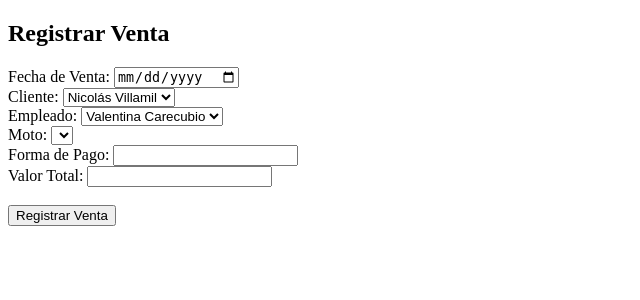
After one commit to NICOLAS-1011/Django_and_postgres17, a Django app: template crud_motos/motos/templates/venta/registrar_venta.html in a window 1280 px wide. The commit adds this page. Shown: the top 300 px of the page, without its empty margins (0-640 px from the left). Run offline with Django 5.2, Linux system fonts and the light colour scheme; the template is opened without the code that fills it: values that come from a table or form of the project are taken from there, others are empty; data comes from the database, SQL or seed files in the repository.

Commit message:
procedures_ventas_functional

```diff
--- a/crud_motos/motos/models.py
+++ b/crud_motos/motos/models.py
@@ -59,3 +59,17 @@ class Venta(models.Model):
 
     def __str__(self):
         return f"Venta #{self.id} - {self.fecha_venta}"
+
+
+class AuditoriaVenta(models.Model):
+    venta_id = models.IntegerField()
+    fecha_venta = models.DateField()
+    cliente_id = models.IntegerField()
+    empleado_id = models.IntegerField()
+    moto_id = models.IntegerField()
+    forma_pago = models.CharField(max_length=50)
+    valor_total = models.DecimalField(max_digits=10, decimal_places=2)
+    fecha_eliminacion = models.DateTimeField(auto_now_add=True)
+
+    def __str__(self):
+        return f"Auditoría Venta ID {self.venta_id} eliminada el {self.fecha_eliminacion}"
--- /dev/null
+++ b/crud_motos/motos/templates/venta/registrar_venta.html
@@ -0,0 +1,55 @@
+<!DOCTYPE html>
+<html lang="en">
+<head>
+    <meta charset="UTF-8">
+    <meta name="viewport" content="width=device-width, initial-scale=1.0">
+    <title>Document</title>
+</head>
+<body>
+    <h2>Registrar Venta</h2>
+
+    {% if error %}
+        <p style="color: red;"><strong>Error:</strong> {{ error }}</p>
+    {% endif %}
+
+
+    <form method="POST">
+        {% csrf_token %}
+
+        <label for="fecha_venta">Fecha de Venta:</label>
+        <input type="date" name="fecha_venta" required><br>
+
+        <label for="cliente">Cliente:</label>
+        <select name="cliente" required>
+            {% for cliente in clientes %}
+                <option value="{{ cliente.id }}">{{ cliente.nombre }} {{ cliente.apellido }}</option>
+            {% endfor %}
+        </select><br>
+
+        <label for="empleado">Empleado:</label>
+        <select name="empleado" required>
+            {% for empleado in empleados %}
+                <option value="{{ empleado.id }}">{{ empleado.nombre }} {{ empleado.apellido }}</option>
+            {% endfor %}
+        </select><br>
+
+        <label for="moto">Moto:</label>
+        <select name="moto" required>
+            {% for moto in motos %}
+                {% if moto.estado == "disponible" %}
+                    <option value="{{ moto.id }}">{{ moto.marca }} {{ moto.cilindraje }} {{ moto.color }} {{ moto.modelo }}</option>
+                {% endif %}
+            {% endfor %}
+        </select><br>
+
+        <label for="forma_pago">Forma de Pago:</label>
+        <input type="text" name="forma_pago" required><br>
+
+        <label for="valor_total">Valor Total:</label>
+        <input type="number" step="0.01" name="valor_total" required><br><br>
+
+        <button type="submit">Registrar Venta</button>
+    </form>
+
+</body>
+</html>
--- a/crud_motos/motos/urls.py
+++ b/crud_motos/motos/urls.py
@@ -14,7 +14,8 @@ urlpatterns = [
 
     path('clientes/', views.listar_clientes, name='listar_clientes'),
     path('clientes/crear/', views.crear_cliente, name='crear_cliente'),
-    path('clientes/editar/<int:id>/', views.editar_cliente, name='editar_cliente'),
+    #path('clientes/editar/<int:id>/', views.editar_cliente, name='editar_cliente'),
+    path('clientes/editar/<int:id>/', views.actualizar_cliente, name='editar_cliente'),
     path('clientes/eliminar/<int:id>/', views.eliminar_cliente, name='eliminar_cliente'),
 
     path('empleados/', views.lista_empleado, name='lista_empleado'),
@@ -23,8 +24,10 @@ urlpatterns = [
     path('empleados/eliminar/<int:pk>/', views.eliminar_empleado, name='eliminar_empleado'),
 
     path('ventas/', views.lista_ventas, name='lista_ventas'),
-    path('ventas/crear/', views.crear_venta, name='crear_venta'),
+    #path('ventas/crear/', views.crear_venta, name='crear_venta'),
+    path('ventas/crear/', views.registrar_venta, name='crear_venta'),
     path('ventas/editar/<int:pk>/', views.editar_venta, name='editar_venta'),
+    #path('ventas/eliminar/<int:pk>/', views.eliminar_venta, name='eliminar_venta'),
     path('ventas/eliminar/<int:pk>/', views.eliminar_venta, name='eliminar_venta'),
 
 
```
Also changed, not shown: crud_motos/motos/templates/venta/formulario.html (+7 -0 lines), crud_motos/motos/views.py (+86 -23 lines), crud_motos/motos/migrations/0002_auditoriaventa.py (added).
